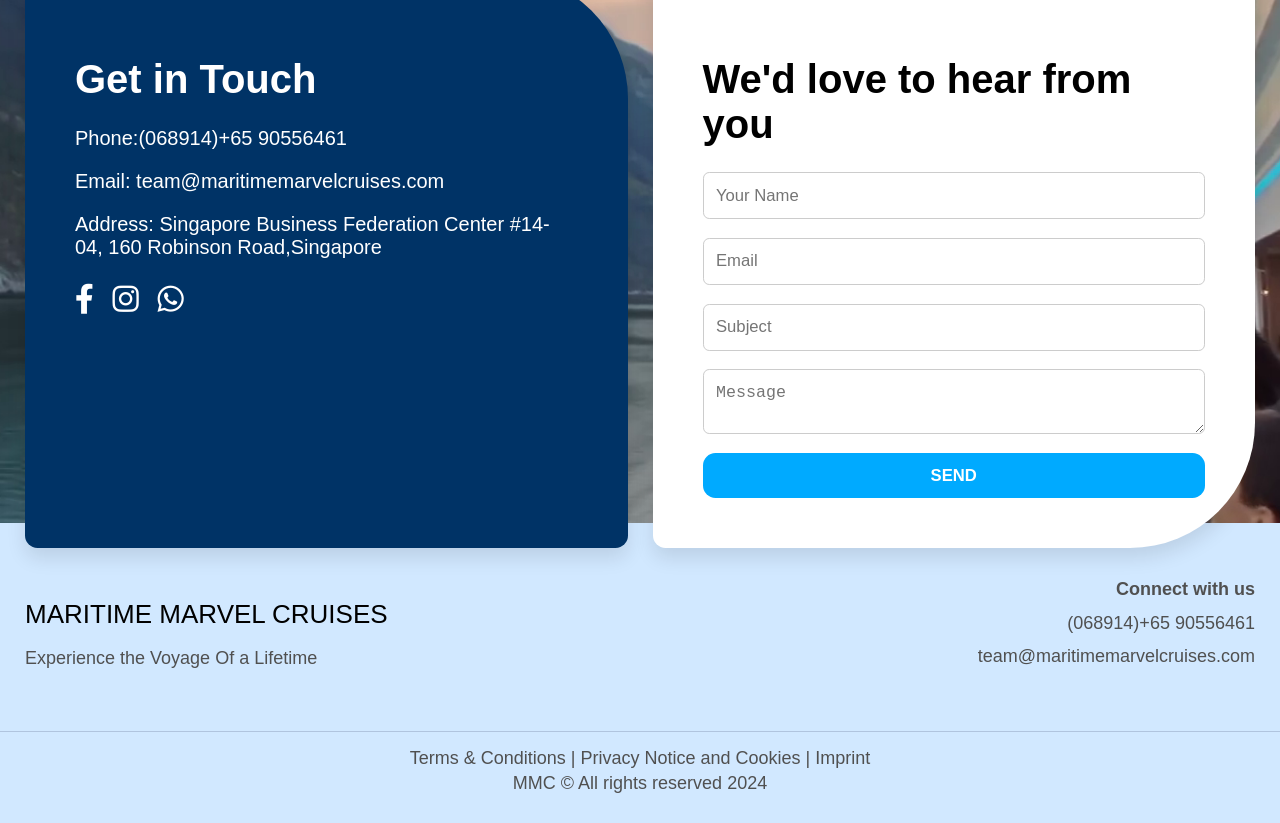
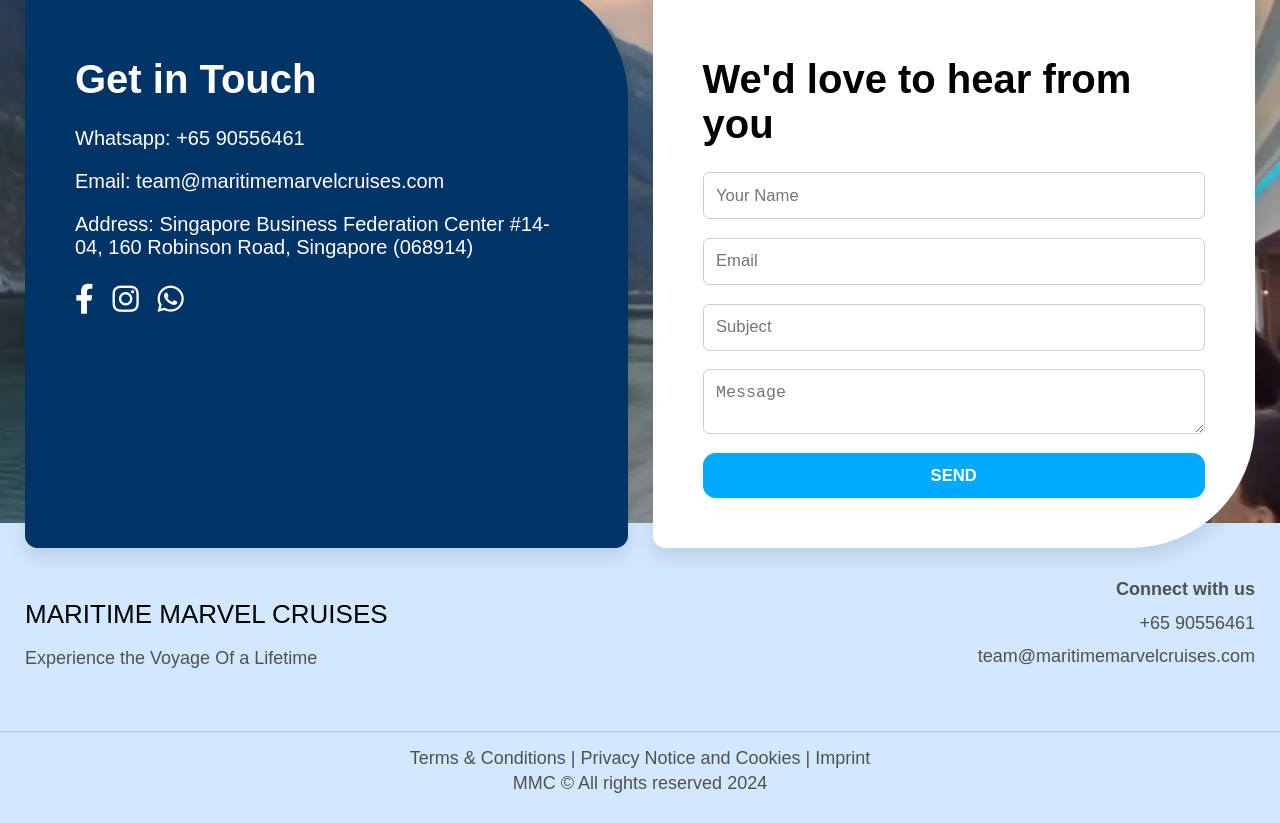
Before and after one commit to dhc007/mmc_landing, a React (Create React App) app in the folder mmc_landing/: page / in a window 1280 px wide. Shown: the part 5280-6103 px from the top of the page. Built offline with nearby package versions, Linux system fonts and the light colour scheme.

Commit message:
Updated ContactUs and Footer components

```diff
--- a/mmc_landing/src/components/ContactUs.js
+++ b/mmc_landing/src/components/ContactUs.js
@@ -40,10 +40,10 @@ const ContactUs = () => {
       <div className="contact-container">
         <div className="get-in-touch">
           <h2>Get in Touch</h2>
-          <p>Phone:(068914)+65 90556461</p>
+          <p>Whatsapp: +65 90556461</p>
           <p>Email: team@maritimemarvelcruises.com</p>
           <p>Address: Singapore Business Federation Center
-          #14-04, 160 Robinson Road,Singapore</p>
+          #14-04, 160 Robinson Road, Singapore (068914)</p>
           <div className="social-icons">
             <i className="fab fa-facebook-f"></i>
             <i className="fab fa-instagram"></i>
--- a/mmc_landing/src/components/Footer.js
+++ b/mmc_landing/src/components/Footer.js
@@ -10,7 +10,7 @@ const Footer = () => {
         </div>
         <div className="footer-right">
           <p><strong>Connect with us</strong></p>
-          <p>(068914)+65 90556461</p>
+          <p>+65 90556461</p>
           <p>team@maritimemarvelcruises.com</p>
         </div>
       </div>
```
